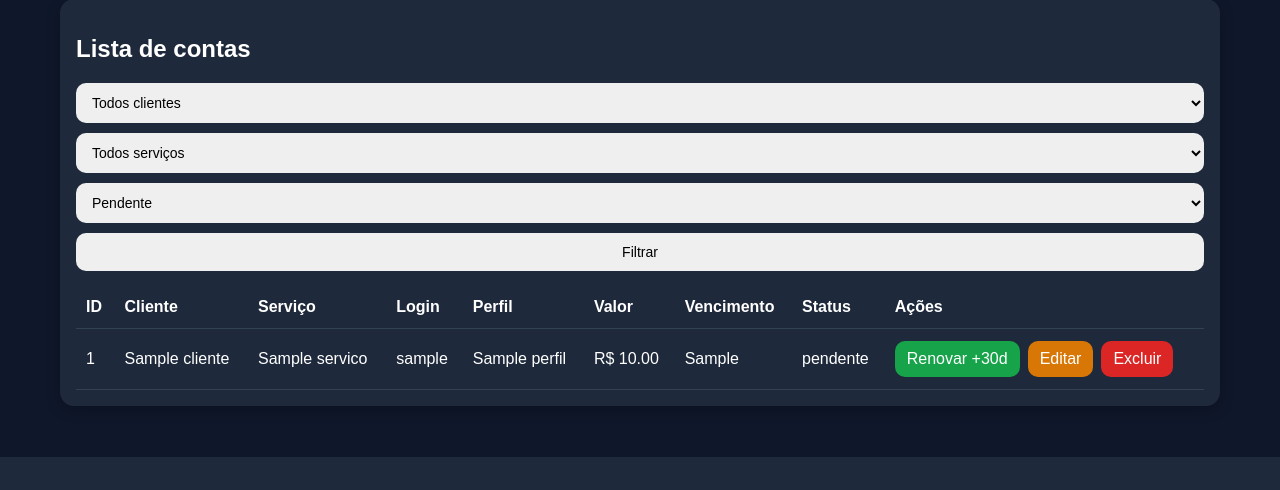
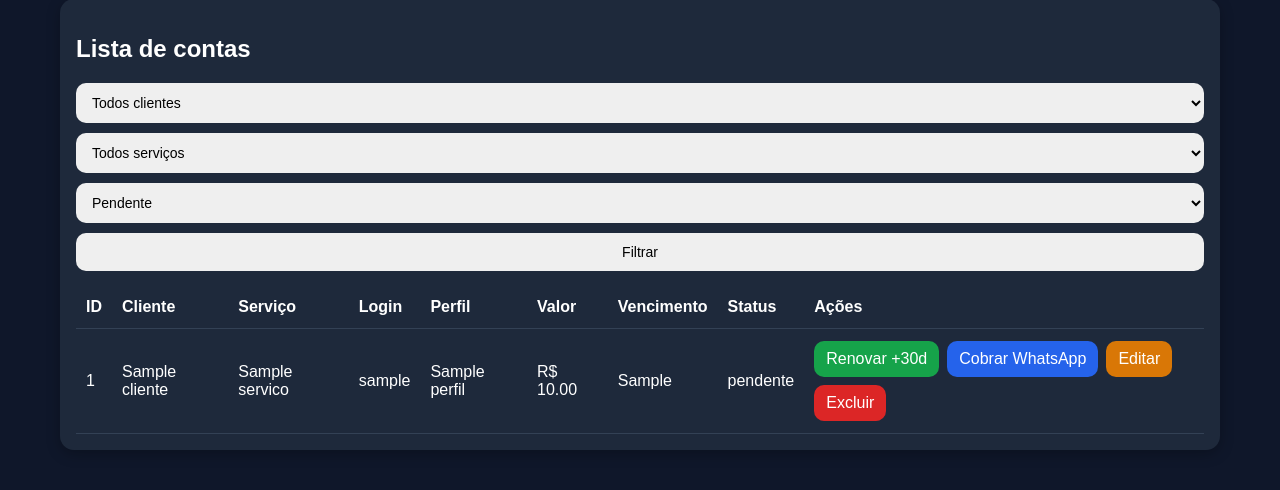
Before and after one commit to resetsaude3-dev/cliente-web, a FastAPI app: template app/templates/contas.html in a window 1280 px wide. Shown: the part 343-833 px from the top of the page. Before the commit the page ends 800 px from the top, so only its background shows below. Run offline with FastAPI, Linux system fonts and the light colour scheme; the template is opened without the code that fills it: most values are stand-ins (such as "Sample title", 1, 10 or a date in 2020).

Commit message:
corrige botão whatsapp dinamico

```diff
--- a/app/templates/contas.html
+++ b/app/templates/contas.html
@@ -123,9 +123,14 @@
             <td>{{ conta.data_vencimento }}</td>
             <td>{{ conta.status }}</td>
             <td class="acoes">
-              <a class="btn success" href="/renovar-conta/{{ conta.id }}">Renovar +30d</a>
-              <a class="btn warning" href="/editar-conta/{{ conta.id }}">Editar</a>
-              <a class="btn danger" href="/deletar-conta/{{ conta.id }}" onclick="return confirm('Excluir esta conta?')">Excluir</a>
+                <a class="btn success" href="/renovar-conta/{{ conta.id }}">Renovar +30d</a>
+
+                <a class="btn primary" href="/enviar-cobranca-oficial/{{ conta.id }}">
+                  Cobrar WhatsApp
+                </a>
+
+                <a class="btn warning" href="/editar-conta/{{ conta.id }}">Editar</a>
+                <a class="btn danger" href="/deletar-conta/{{ conta.id }}">Excluir</a>
             </td>
           </tr>
           {% endfor %}
```
